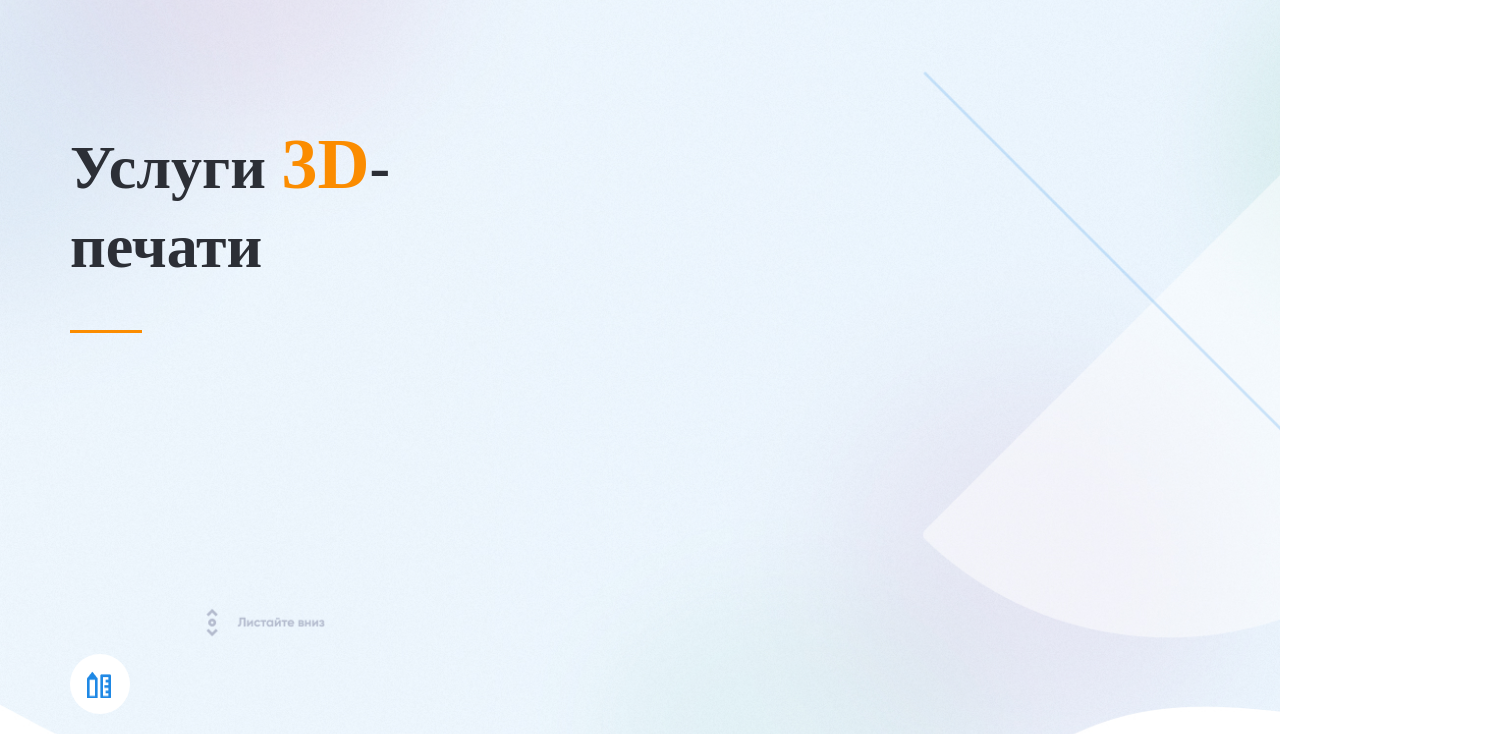
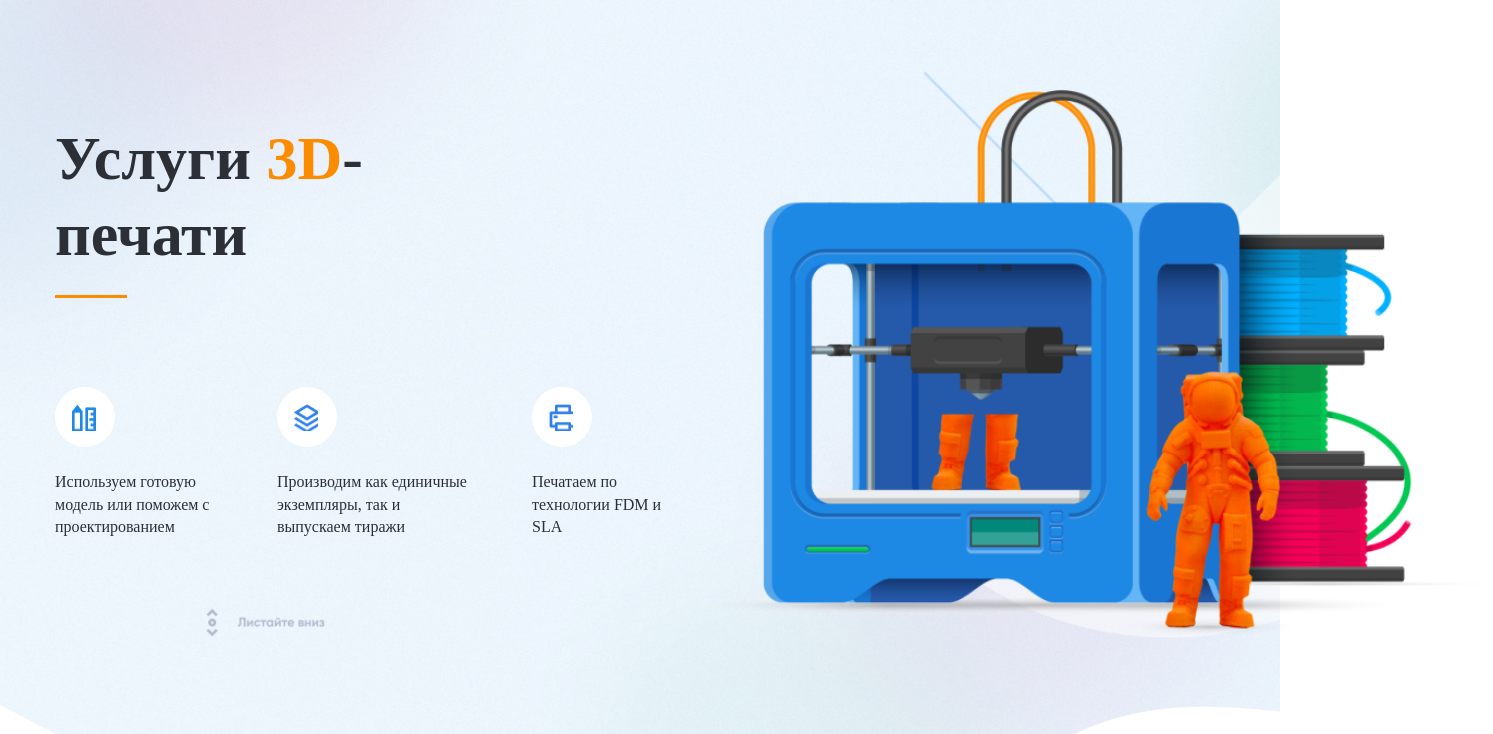
Before and after one commit to User-ua/printing, a website: page src/index.html in a window 1280 px wide. Shown: the part 66-800 px from the top of the page, 1493 px wide, since content can reach past the window. Drawn offline with nearby package versions, Linux system fonts and the light colour scheme; files that its build step writes are made by us from their sources.

Commit message:
happy and

```diff
--- a/src/index.html
+++ b/src/index.html
@@ -15,28 +15,33 @@
                   <div class="titlewrapper" >
                     <h1 class="titlewrapper__title">Услуги <span class="titlewrapper__title-thred">3D</span>-печати</h1>
                   </div>
-                  <div>
-                    <div class="subheader__items-one">
+                  <div class="subheader__block">
+                    <div class="subheader__items-one"></div>
                         <p class="subheader__items-content">Используем готовую модель или поможем
                             с проектированием</p>
-                    </div>
+
 
                   </div>
-                  <div>
-                    <div class="subheader__items-two">
+                  <div class="subheader__block">
+                    <div class="subheader__items-two"></div>
                         <p class="subheader__items-content">Производим как единичные экземпляры,
                             так и выпускаем тиражи</p>
-                    </div>
+
 
                   </div>
-                  <div>
-                    <div class="subheader__items-three">
+                  <div class="subheader__block">
+                    <div class="subheader__items-three"></div>
                         <p class="subheader__items-content">Печатаем по технологии FDM и SLA
-                    </div>
+
 
                     </p>
                   </div>
                 </div>
+                <div class="bg-adaptive-bottum">
+                <img src="img/bg_adaptive_bottum.png">
+                </div>
+
+
             </div>
         </div>
     </div>
--- a/src/scss/top.scss
+++ b/src/scss/top.scss
@@ -3,7 +3,7 @@
     background-image: url('../img/bg_adaptive.jpg');
     background-repeat: no-repeat;
     margin: 0 auto;
-    height: auto;
+    min-height: 1550px;
     margin-bottom: 38px;
 }
 
@@ -13,6 +13,28 @@
     &__picture {
         width: auto;
         margin-bottom: 72px;
+    }
+
+    &__block {
+        margin-bottom: 75px;
+    }
+}
+
+.titlewrapper {
+    margin-bottom: 99px;
+
+    &__title {
+        font-weight: 800;
+        font-size: 62px;
+        line-height: 76px;
+        color: #2C2F36;
+
+        &-thred {
+            font-weight: 800;
+            font-size: 62px;
+            line-height: 76px;
+            color: #FB8C00
+        }
     }
 }
 
@@ -28,7 +50,7 @@
         height: 3px;
         background-color:  #FB8C00;
         left: 0px;
-        top: 210px;
+        top: 175px;
     }
 
     &-one {
@@ -37,7 +59,7 @@
         border-radius: 50px;
         width: 60px;
         height: 60px;
-        margin-bottom: 100px;
+        margin-bottom: 24px;
 
         &::before {
             position: absolute;
@@ -52,13 +74,11 @@
     }
 
         &-content {
-            padding-top: 84px;
-            width: 370px;
+            width: auto;
             font-weight: 500;
             font-size: 16px;
             line-height: 140%;
             color: #2C2F36;
-
         }
     &-two {
         position: relative;
@@ -66,7 +86,7 @@
         border-radius: 50px;
         width: 60px;
         height: 60px;
-        margin-bottom: 100px;
+        margin-bottom: 24px;
 
         &::before {
             position: absolute;
@@ -85,7 +105,7 @@
         border-radius: 50px;
         width: 60px;
         height: 60px;
-        margin-bottom: 100px;
+        margin-bottom: 24px;
 
         &::before {
             position: absolute;
@@ -100,29 +120,16 @@
     }
 }
 
-.titlewrapper {
-    margin-bottom: 100px;
-
-    &__title {
-        font-weight: 700;
-        font-size: 62px;
-        line-height: 76px;
-        color: #2C2F36;
-
-        &-thred {
-            font-weight: 700;
-            font-size: 72px;
-            line-height: 88px;
-            color: #FB8C00
-        }
-    }
+.bg-adaptive-bottum {
+    background-repeat: no-repeat;
+    background-size: cover;
 }
 
 
 @media (min-width: 900px){
     .topsection {
         max-width: 1600px;
-        height: 940px;
+        min-height: 940px;
         margin: 0 auto;
         background-image: url('../img/bg.jpg');
     }
@@ -134,16 +141,63 @@
         margin-top: 108.47px;
 
         &__picture {
-            display: none;
+            position: absolute;
+            content: "";
+            z-index: 10;
+            width: 813px;
+            height: 501px;
+            left: 625px;
+            top: -30px;
+        }
+
+        &__items {
+            margin-left: 0;
         }
     }
 
     .titlewrapper {
         margin-bottom: 370px;
+        width: 370px;
 
         &title {
             font-size: 72px;
             line-height: 88px;
+
         }
     }
+
+    .subheader__items {
+        display: grid;
+        grid-template: repeat(2, auto) / repeat(3, auto);
+        position: relative;
+        width: 370px;
+
+        & > div:nth-child(1) {
+            grid-column-start: 1;
+            grid-column-end: 4;
+            margin-bottom: 115px;
+        }
+
+        & > div:nth-child(2) {
+            padding-right: 30px;
+            width: 162px;
+            height: 66px;
+        }
+
+        & > div:nth-child(3) {
+            margin-left: 30px;
+            margin-right: 30px;
+            width: 195px;
+            height: 66px;
+        }
+
+        & > div:nth-child(4) {
+            margin-left: 30px;
+            width: 160px;
+            height: 66px;
+        }
+    }
+    .bg-adaptive-bottum {
+        display: none;
+    }
 }
```
Also changed, not shown: dist/css/style.min.css, dist/index.html.
